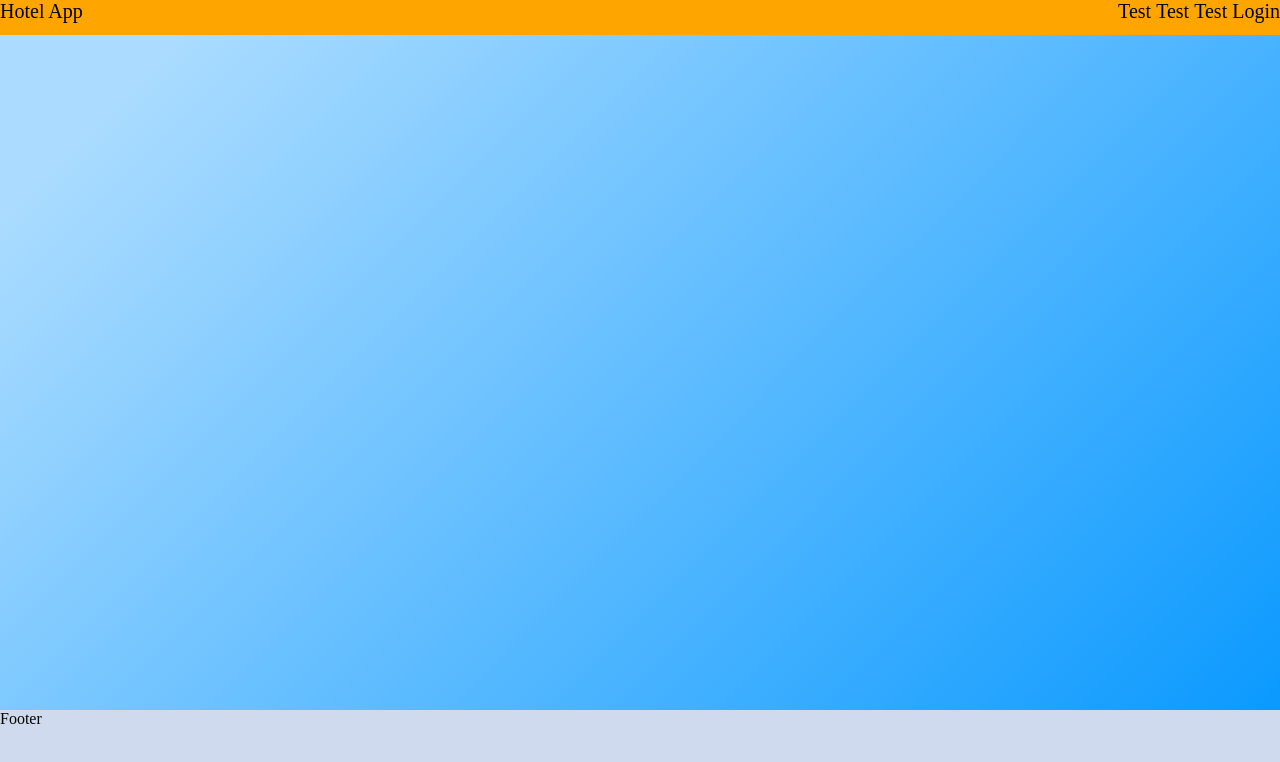
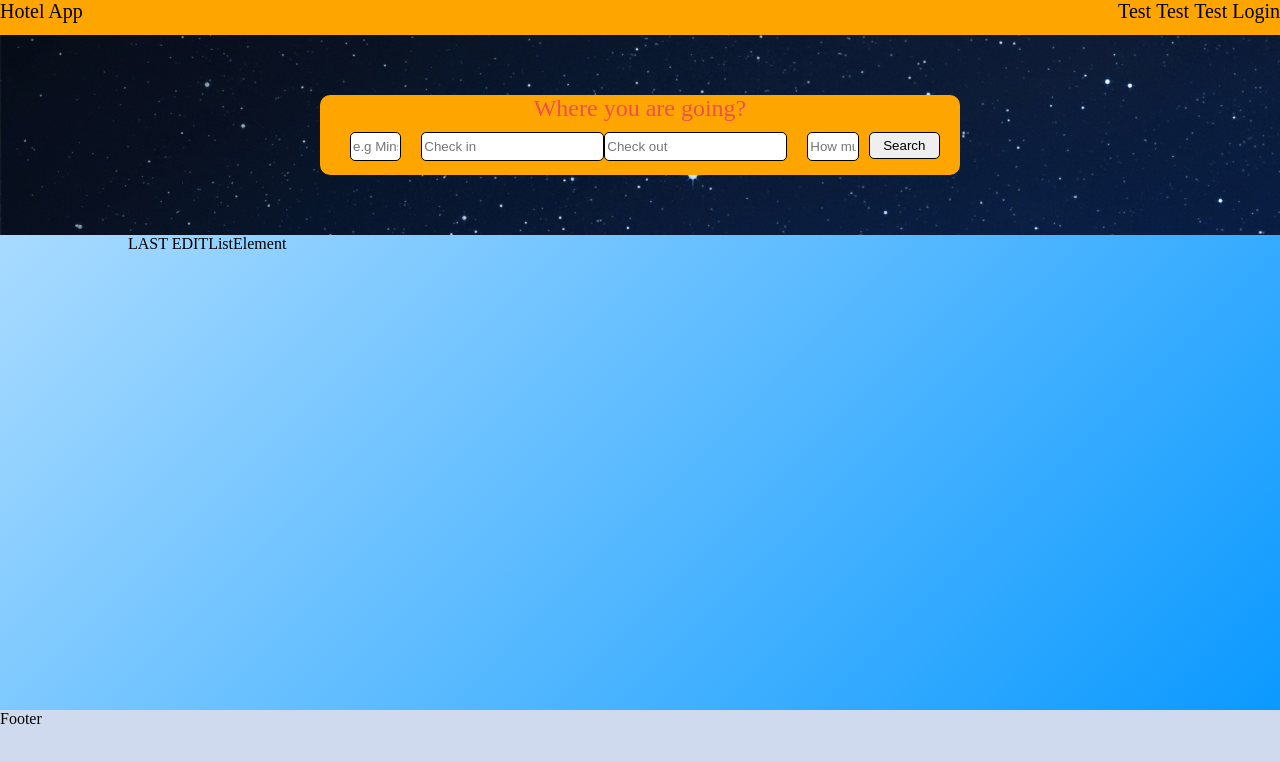
Before and after one commit to SladowName1/InternetServiceToBookedRoomsInHotels, a React (Create React App) app: page /search in a window 1280 px wide. Shown: the top 762 px of the page. Built offline with nearby package versions, Linux system fonts and the light colour scheme.

Commit message:
added search page

```diff
--- a/src/components/Home.js
+++ b/src/components/Home.js
@@ -6,9 +6,6 @@ const Home = () => {
 
     return (
         <div className='home_container'>
-            <div className='booking_search_container_all'>
-                <BookingSearch/>
-            </div>
             <HotelsOnHomePage/>
         </div>
     )
--- a/src/components/Routes/AppRouting.js
+++ b/src/components/Routes/AppRouting.js
@@ -1,11 +1,13 @@
 import React from "react";
 import { Route, Routes } from "react-router-dom";
 import Home from "../Home";
+import SearchPage from "../search_page/SearchPage";
 
 const AppRouting = () =>{
     return (
         <Routes>
             <Route path='' element={<Home/>}/>
+            <Route path='/search' element = {<SearchPage/>}/>
         </Routes>
     )
 }
--- /dev/null
+++ b/src/components/search_page/FiltersElement.js
@@ -0,0 +1,22 @@
+import {useState} from "react";
+
+const FiltersElement = () => {
+    const [isShow, setShow] = useState(false);
+
+    return(
+        <div>
+            <div style={{cursor:"pointer"}} onClick={() => setShow(!isShow)}>
+                LAST EDIT
+            </div>
+            <div style={isShow ? {display:"block"}: {display:"none"}}>
+                <p>1</p>
+                <p>1</p>
+                <p>1</p>
+                <p>1</p>
+                <p>1</p>
+            </div>
+        </div>
+    )
+}
+
+export default FiltersElement;
--- /dev/null
+++ b/src/components/search_page/ListElement.js
@@ -0,0 +1,9 @@
+const ListElement = () => {
+    return(
+        <div>
+            ListElement
+        </div>
+    )
+}
+
+export default ListElement;
--- /dev/null
+++ b/src/components/search_page/SearchPage.js
@@ -0,0 +1,15 @@
+import React from 'react';
+import FiltersElement from "./FiltersElement";
+import ListElement from "./ListElement";
+import BookingSearch from "../home_page/BookingSearch";
+
+const SearchPage = () => {
+    return(
+        <div className='search_page_container'>
+            <FiltersElement/>
+            <ListElement/>
+        </div>
+    )
+}
+
+export default  SearchPage;
--- a/src/index.js
+++ b/src/index.js
@@ -2,16 +2,21 @@ import React from "react";
 import ReactDOM from "react-dom";
 import App from "./App";
 import Menu from "./components/Menu";
-import './styles/index.css'
-import './styles/home-image.css'
-import './styles/footer.css'
+import './styles/index.css';
+import './styles/home-image.css';
+import './styles/footer.css';
+import './styles/search-page.css'
 import AboutService from "./components/AboutService";
+import BookingSearch from "./components/home_page/BookingSearch";
 
 ReactDOM.render(
   <div className='index_container'>
     <Menu />
+      <div className='booking_search_container_all'>
+          <BookingSearch/>
+      </div>
     <App />
-      <AboutService/>
+    <AboutService/>
   </div>,
   document.getElementById("root")
 );
--- a/src/styles/home-search-element.css
+++ b/src/styles/home-search-element.css
@@ -1,7 +1,7 @@
 .booking_search_container_all {
     display: flex;
     background-image: url("../img/background_search.jpg");
-    height: 300px;
+    height: 200px;
     margin:0px;
 }
 
--- /dev/null
+++ b/src/styles/search-page.css
@@ -0,0 +1,5 @@
+.search_page_container {
+    display: flex;
+    width:80%;
+    margin:auto;
+}
```
